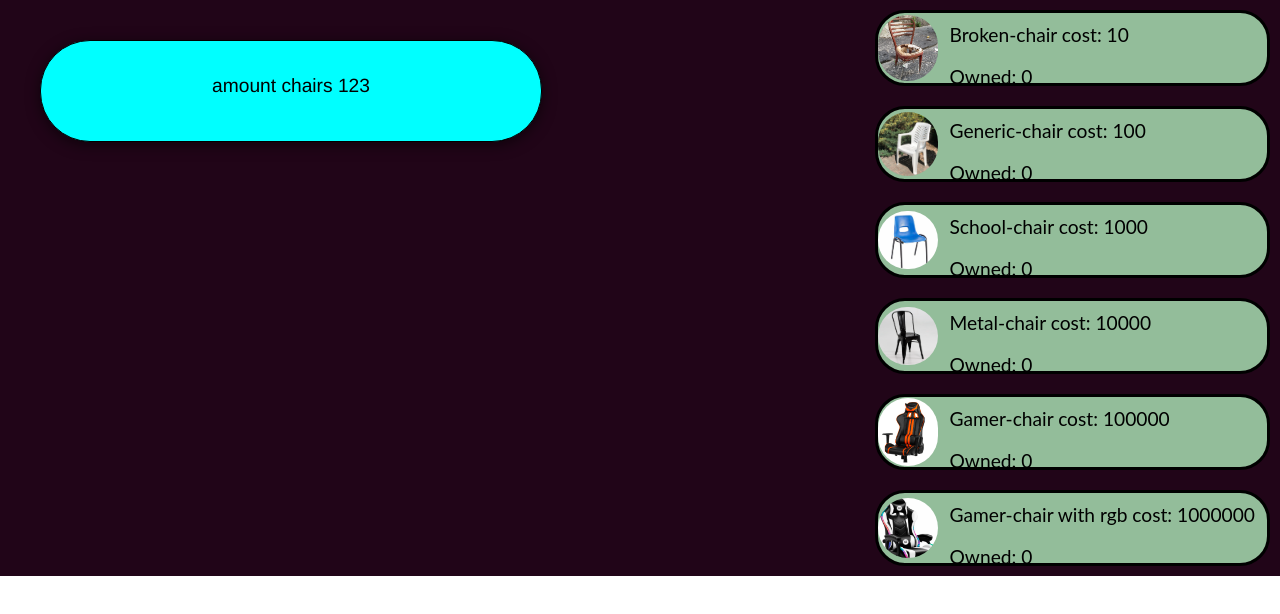
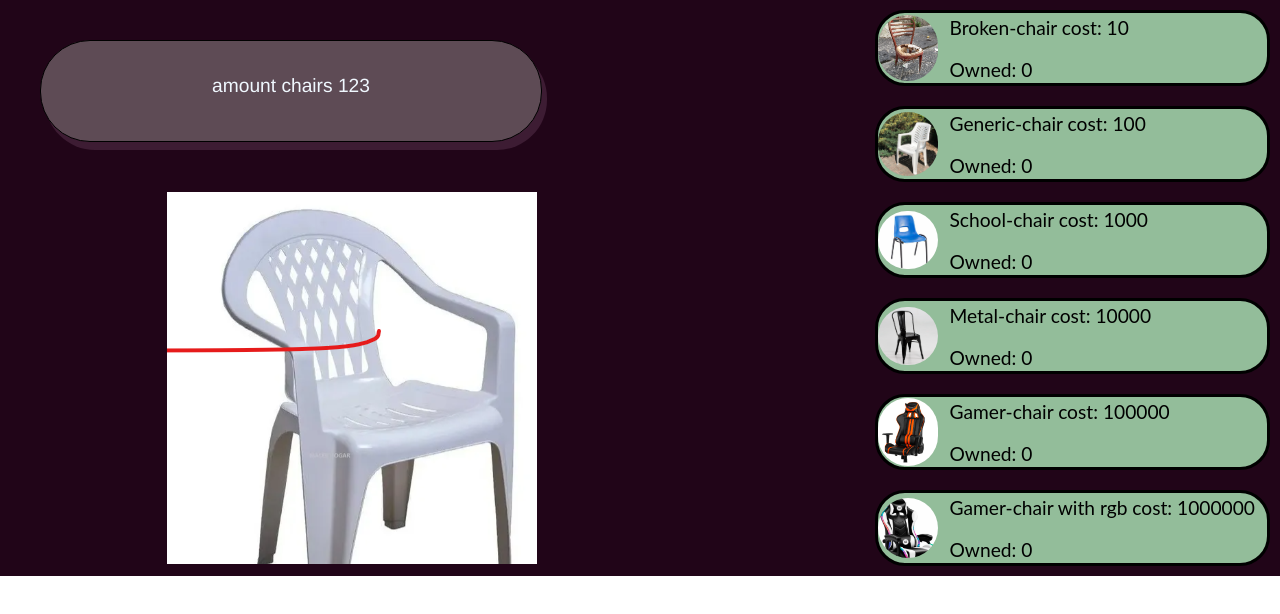
Before and after one commit to MaximoDiNapoli/FreeCodeCamp-React, a React (Create React App) app in the folder chair-clicker/: page / in a window 1280 px wide. Shown: the top 614 px of the page. Built offline with nearby package versions, Linux system fonts and the light colour scheme.

Commit message:
image chair game

```diff
--- a/chair-clicker/src/App.js
+++ b/chair-clicker/src/App.js
@@ -3,6 +3,7 @@ import './App.css';
 import Building from './components/Building';
 import Text from "./components/Text"
 import { useState } from 'react';
+import Chair from './components/Chair';
 
 function App() {
 
@@ -15,6 +16,11 @@ function App() {
   const [numMetalChair, setNumMetalChair] = useState(0);
   const [numGamerChair, setNumGamerChair] = useState(0);
   const [numGamerRgbChair, setNumGamerRgbChair] = useState(0);
+
+
+  const activateGame = () => {
+    alert("a")
+  }
 
   const brokenChairManagement = () => {
     setNumBrokenChair(numBrokenChair + 1);
@@ -46,6 +52,10 @@ function App() {
       <div className='main-container'>
         <div className='data-container'>
           <Text>123</Text>
+
+          <Chair img="logo.png"
+          clickManagment={activateGame}
+          />
         </div>
         <div className='buildings-container'>
 
--- a/chair-clicker/src/components/Building.jsx
+++ b/chair-clicker/src/components/Building.jsx
@@ -7,8 +7,8 @@ function Building (props) {
             <img className="img-chair" src={require(`../images/${props.img}`)}
                 alt={props.alt} />
             <div className="text-container">
-                <p id="p1">{props.buildingName} cost: {props.buildingCost}</p>
-                <p id="p2">Owned: {props.owned}</p>
+                <p className="p1">{props.buildingName} cost: {props.buildingCost}</p>
+                <p className="p2">Owned: {props.owned}</p>
             </div>
         </div>
     );
--- a/chair-clicker/src/components/Chair.jsx
+++ b/chair-clicker/src/components/Chair.jsx
@@ -6,11 +6,8 @@ function Chair (props) {
 
   return (
     <div className="chair-clicker">
-      <img src=""
-        alt=""
-
+      <img onClick={() => props.clickManagment()} src={require(`../images/${props.img}`)}
       />
-      <input style="text" />
     </div>
   );
 }
--- a/chair-clicker/src/stylesheets/Building.css
+++ b/chair-clicker/src/stylesheets/Building.css
@@ -24,8 +24,19 @@
     margin: 10px;
 }
 
-#p1 , #p2{
+.p1 , .p2{
     font-family: Lato;
     color: black;
     margin: 2px;
+
 }
+
+.p2{
+    padding-bottom: 15px;
+    margin-bottom: 10px;
+    margin-top: 2px;
+}
+
+.p1{
+    margin-top: 10px;
+}
--- a/chair-clicker/src/stylesheets/Chair.css
+++ b/chair-clicker/src/stylesheets/Chair.css
@@ -1,3 +1,7 @@
 .chair-clicker{
+    display: grid;
+    margin-top: 50px;
+    justify-content: center;
+    align-items: center;
     grid-area: "chair-clicker";
 }
--- a/chair-clicker/src/stylesheets/Text.css
+++ b/chair-clicker/src/stylesheets/Text.css
@@ -2,10 +2,11 @@
     grid-area: "title-chairs";
     margin-left: 40px;
     margin-top: 40px;
-    background-color: aqua;
+    background-color: #5e4b55;
+    color: aliceblue;
     border-radius: 50px;
     border: 1.5px solid black;
-    box-shadow: 0 3px 13px 1px rgb(0 0 0 / 50%);
+    box-shadow: 5px 8px #3d1c33;
     width: 500px;
     height: 100px;
     display: flex;
```
Also changed, not shown: chair-clicker/src/images/imagen-silla-plastico.webp (added), chair-clicker/src/images/logo.png (added).
